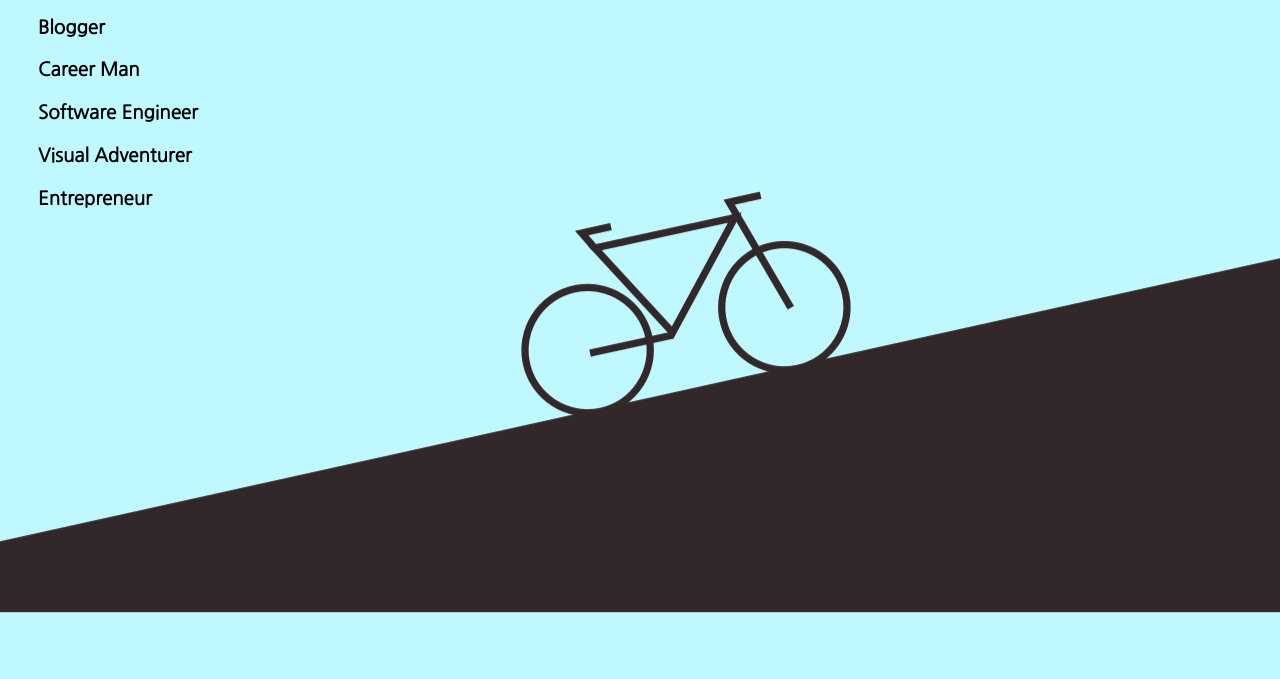
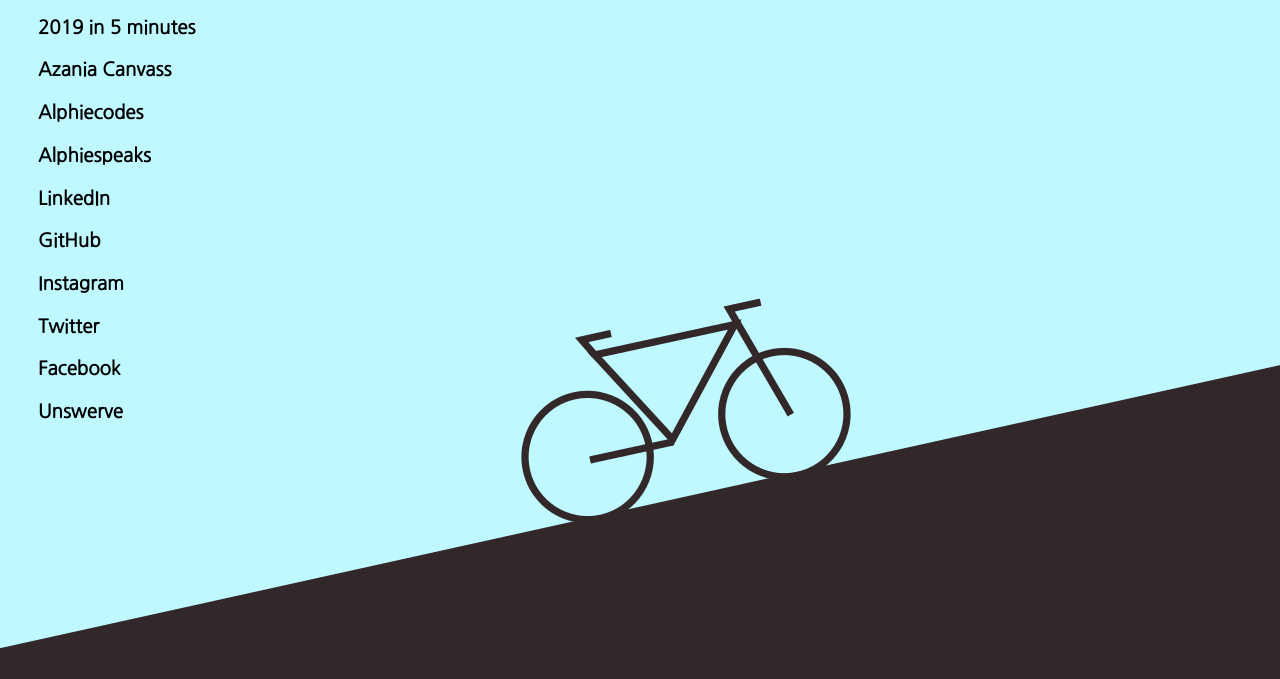
Before and after one commit to shikwambana/iam, a plain HTML site: page public/index.html in a window 1280 px wide. Shown: the part 121-800 px from the top of the page. Drawn offline with Linux system fonts and the light colour scheme.

Commit message:
added links

```diff
--- a/public/index.html
+++ b/public/index.html
@@ -16,11 +16,16 @@
 
     </header>
     <div class="mainBody">
-        <a class="fadeInUp" href="http://alphiespeaks.co.za/" target="_blank"><h3>Blogger</h3></a>
-        <a class="fadeInUp" href="https://www.linkedin.com/in/alphie-shikwambana/" target="_blank"><h3>Career Man</h3></a>
-        <a class="fadeInUp" href="https://github.com/shikwambana" target="_blank"><h3>Software Engineer</h3></a>
-        <a class="fadeInUp" href="https://www.instagram.com/alphiespeaks/" target="_blank"><h3>Visual Adventurer</h3></a>
-        <a class="fadeInUp" href="http://unswerve.tech/" target="_blank"><h3>Entrepreneur</h3></a>
+        <a class="fadeInUp" href="https://youtu.be/d4m6j_ziiBg" target="_blank"><h3>2019 in 5 minutes</h3></a>
+        <a class="fadeInUp" href="http://azaniacanvass.co.za/" target="_blank"><h3>Azania Canvass</h3></a>
+        <a class="fadeInUp" href="http://alphiecodes.xyz/" target="_blank"><h3>Alphiecodes</h3></a>
+        <a class="fadeInUp" href="http://alphiespeaks.co.za/" target="_blank"><h3>Alphiespeaks</h3></a>
+        <a class="fadeInUp" href="https://www.linkedin.com/in/alphie-shikwambana/" target="_blank"><h3>LinkedIn</h3></a>
+        <a class="fadeInUp" href="https://github.com/shikwambana" target="_blank"><h3>GitHub</h3></a>
+        <a class="fadeInUp" href="https://www.instagram.com/alphiespeaks/" target="_blank"><h3>Instagram</h3></a>
+        <a class="fadeInUp" href="https://www.twitter.com/alphiespeaks/" target="_blank"><h3>Twitter</h3></a>
+        <a class="fadeInUp" href="https://www.facebook.com/alphiespeaks/" target="_blank"><h3>Facebook</h3></a>
+        <a class="fadeInUp" href="http://unswerve.tech/" target="_blank"><h3>Unswerve</h3></a>
         <!-- <a href=""><h3>Hirable</h3></a> -->
     </div>
 </body>
```
